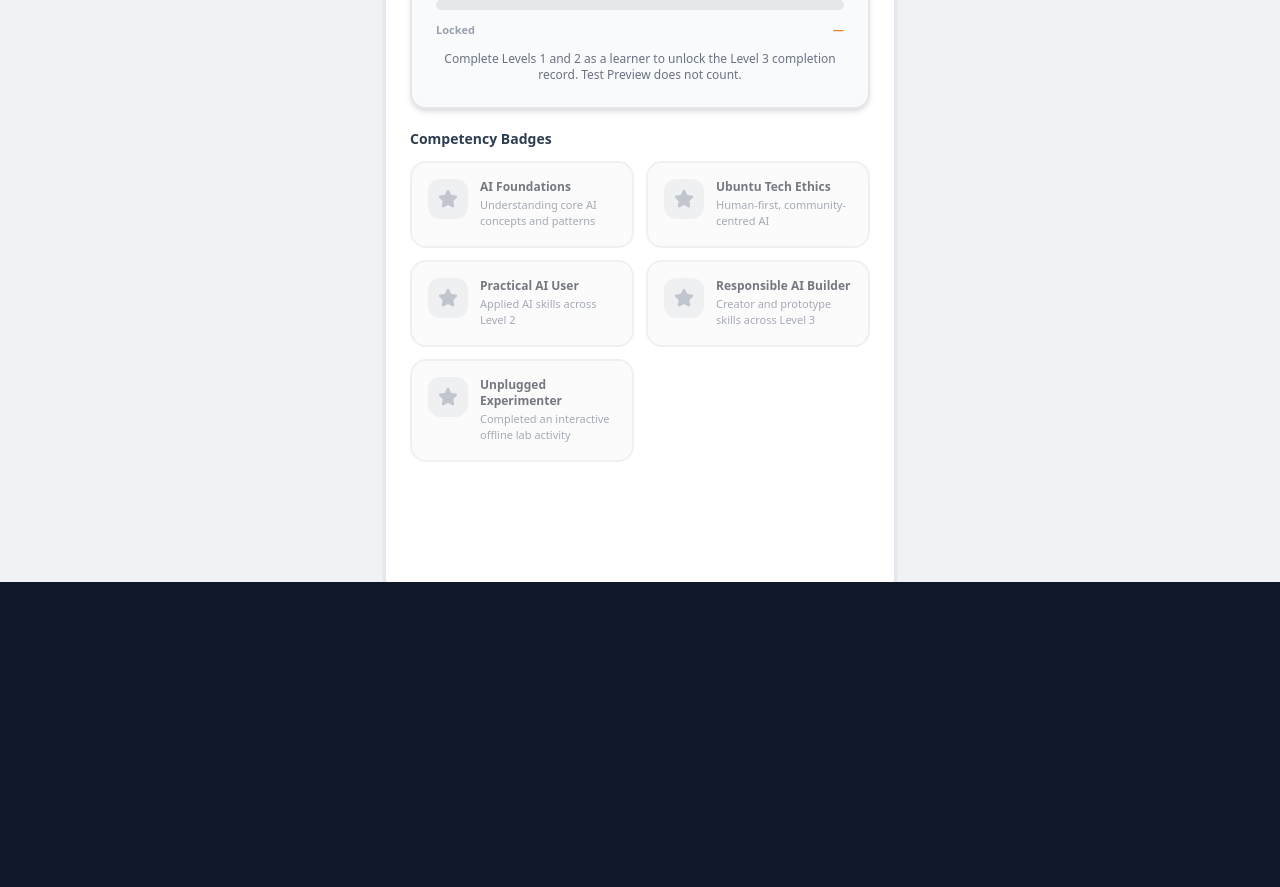
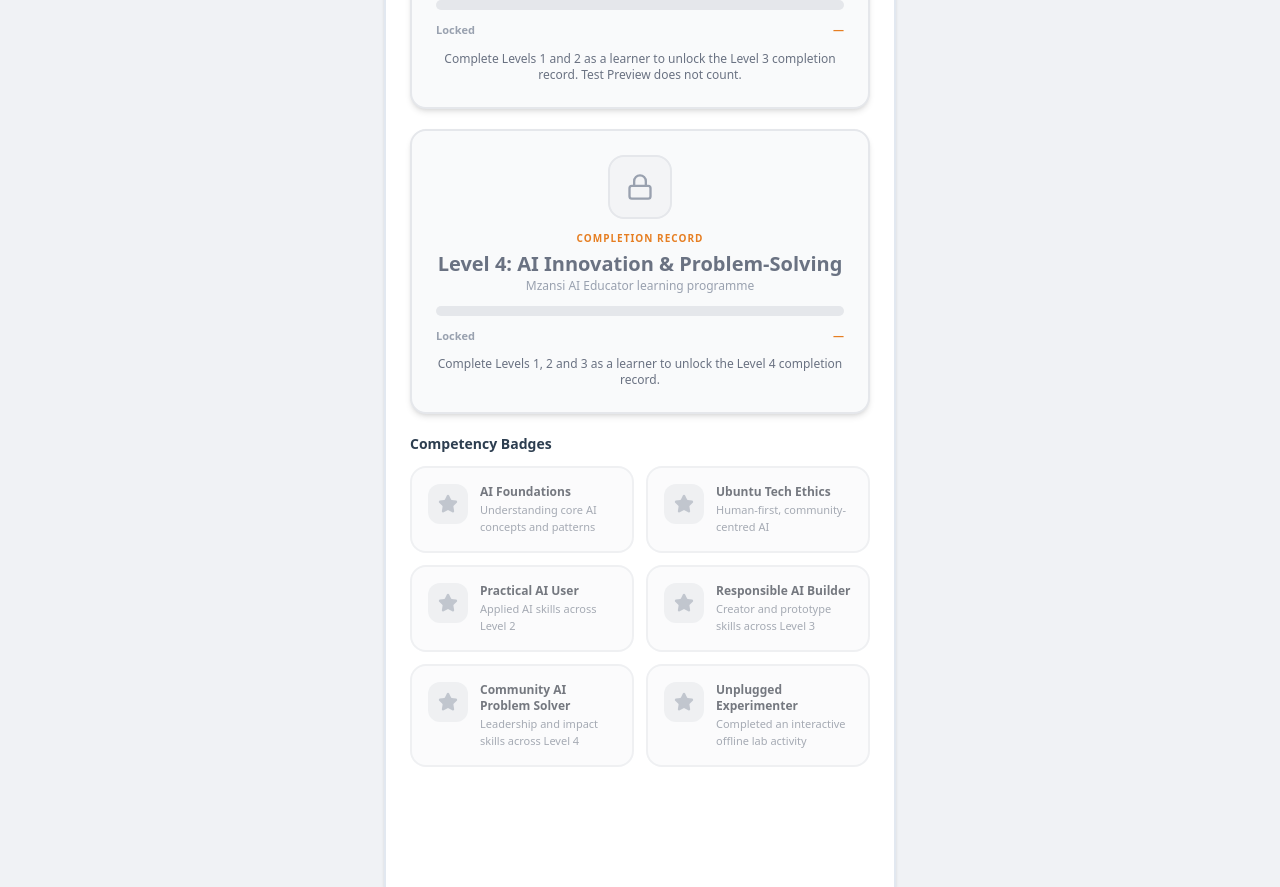
Before and after one commit to marcdiedricks/mzansi-ai-educator, a React (Vite) app: page /mzansi-ai-educator/certificates in a window 1280 px wide. Shown: the part 900-1787 px from the top of the page. Before the commit the page ends 1482 px from the top, so only its background shows below. Built offline with nearby package versions, Linux system fonts and the light colour scheme.

Commit message:
BUILD V1-01: Add Level 4 completion record

```diff
--- a/src/pages/Certificates.tsx
+++ b/src/pages/Certificates.tsx
@@ -4,7 +4,7 @@ import { Award, CheckCircle2, Star, BookOpen, Lock } from 'lucide-react';
 import { getUserProgress } from '../lib/progress';
 import { getOnboardingData } from '../lib/storage';
 import { lessons } from '../lib/curriculum/data';
-import { LEVEL_TWO_MODULES, LEVEL_THREE_MODULES } from '../lib/programmeLevels';
+import { LEVEL_TWO_MODULES, LEVEL_THREE_MODULES, LEVEL_FOUR_MODULES } from '../lib/programmeLevels';
 
 export function Certificates() {
   const navigate = useNavigate();
@@ -20,15 +20,19 @@ export function Certificates() {
   const level1Ids = lessons.filter((lesson) => lesson.levelId === 'MZAIE-L1').map((lesson) => lesson.id);
   const level2Ids = LEVEL_TWO_MODULES.flatMap((module) => module.lessonId ? [module.lessonId] : []);
   const level3Ids = LEVEL_THREE_MODULES.flatMap((module) => module.lessonId ? [module.lessonId] : []);
+  const level4Ids = LEVEL_FOUR_MODULES.flatMap((module) => module.lessonId ? [module.lessonId] : []);
   const completed1 = level1Ids.filter((id) => progress.completedLessons.includes(id)).length;
   const completed2 = level2Ids.filter((id) => progress.completedLessons.includes(id)).length;
   const completed3 = level3Ids.filter((id) => progress.completedLessons.includes(id)).length;
+  const completed4 = level4Ids.filter((id) => progress.completedLessons.includes(id)).length;
   const percent1 = Math.round((completed1 / Math.max(level1Ids.length, 1)) * 100);
   const percent2 = Math.round((completed2 / Math.max(level2Ids.length, 1)) * 100);
   const percent3 = Math.round((completed3 / Math.max(level3Ids.length, 1)) * 100);
+  const percent4 = Math.round((completed4 / Math.max(level4Ids.length, 1)) * 100);
   const level1Complete = level1Ids.length > 0 && completed1 === level1Ids.length;
   const level2Complete = level1Complete && level2Ids.length === LEVEL_TWO_MODULES.length && completed2 === level2Ids.length;
   const level3Complete = level2Complete && level3Ids.length === LEVEL_THREE_MODULES.length && completed3 === level3Ids.length;
+  const level4Complete = level3Complete && level4Ids.length === LEVEL_FOUR_MODULES.length && completed4 === level4Ids.length;
   const learnerLabel = onboarding?.goal ? 'Mzansi AI Scholar' : 'AI Explorer';
 
   const CompletionCard = ({ level, title, completed, total, completedCount, percent, unlocked, lockedMessage }: { level: number; title: string; completed: boolean; total: number; completedCount: number; percent: number; unlocked: boolean; lockedMessage: string }) => (
@@ -50,12 +54,14 @@ export function Certificates() {
       <CompletionCard level={1} title="AI Foundations" completed={level1Complete} total={level1Ids.length} completedCount={completed1} percent={percent1} unlocked={true} lockedMessage="" />
       <CompletionCard level={2} title="Practical AI Skills" completed={level2Complete} total={level2Ids.length} completedCount={completed2} percent={percent2} unlocked={level1Complete} lockedMessage="Complete Level 1 to unlock the Level 2 completion record." />
       <CompletionCard level={3} title="AI Creator & Builder" completed={level3Complete} total={level3Ids.length} completedCount={completed3} percent={percent3} unlocked={level2Complete} lockedMessage="Complete Levels 1 and 2 as a learner to unlock the Level 3 completion record. Test Preview does not count." />
+      <CompletionCard level={4} title="AI Innovation & Problem-Solving" completed={level4Complete} total={level4Ids.length} completedCount={completed4} percent={percent4} unlocked={level3Complete} lockedMessage="Complete Levels 1, 2 and 3 as a learner to unlock the Level 4 completion record." />
 
       <section className="space-y-3"><h3 className="text-sm font-bold text-[#2D3E50]">Competency Badges</h3><div className="grid grid-cols-1 sm:grid-cols-2 gap-3">{[
         { id: 'b_ai', name: 'AI Foundations', desc: 'Understanding core AI concepts and patterns', earned: completed1 >= 1 },
         { id: 'b_ubuntu', name: 'Ubuntu Tech Ethics', desc: 'Human-first, community-centred AI', earned: completed1 >= 4 },
         { id: 'b_apply', name: 'Practical AI User', desc: 'Applied AI skills across Level 2', earned: level1Complete && completed2 >= 4 },
         { id: 'b_create', name: 'Responsible AI Builder', desc: 'Creator and prototype skills across Level 3', earned: level2Complete && completed3 >= 4 },
+        { id: 'b_lead', name: 'Community AI Problem Solver', desc: 'Leadership and impact skills across Level 4', earned: level3Complete && completed4 >= 4 },
         { id: 'b_lab', name: 'Unplugged Experimenter', desc: 'Completed an interactive offline lab activity', earned: progress.completedLabs.length >= 1 },
       ].map((badge) => <div key={badge.id} className={`p-4 rounded-2xl border-2 transition-all flex items-start gap-3 ${badge.earned ? 'bg-white border-[#E2E8F0] shadow-sm' : 'bg-gray-50 border-gray-200 opacity-60'}`}><div className={`w-10 h-10 rounded-xl flex items-center justify-center shrink-0 ${badge.earned ? 'bg-orange-50 text-[#E67E22]' : 'bg-gray-200 text-gray-400'}`}><Star className="w-5 h-5 fill-current" /></div><div><div className="flex items-center gap-1.5"><h4 className="font-bold text-xs text-[#1A202C]">{badge.name}</h4>{badge.earned && <CheckCircle2 className="w-3.5 h-3.5 text-emerald-600" />}</div><p className="text-[11px] text-gray-500 mt-0.5">{badge.desc}</p></div></div>)}</div></section>
     </div>
```
